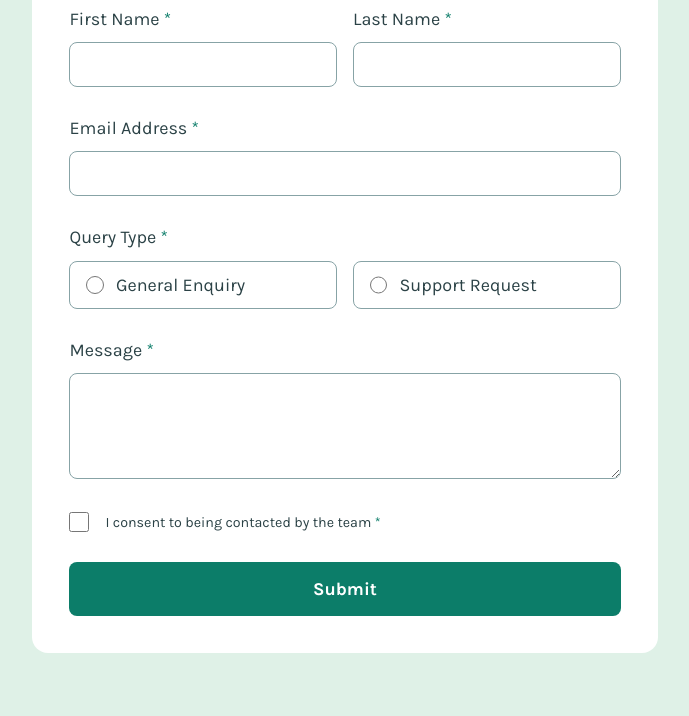
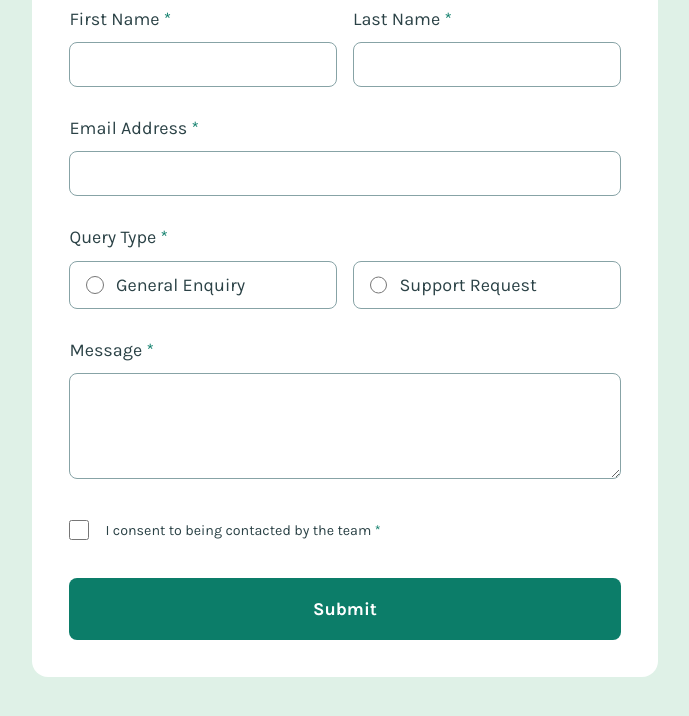
Before and after one commit to Kking927/contact-form, a plain HTML site: page index.html in a window 1280 px wide. Shown: the part 204-920 px from the top of the page, without its empty margins (295-984 px from the left). Drawn offline with Linux system fonts and the light colour scheme.

Commit message:
Adjust padding in checkbox group and button styles
Increase padding for checkbox group and button.

```diff
--- a/style.css
+++ b/style.css
@@ -190,6 +190,7 @@ input[type="checkbox"]:focus-visible {
   display: flex;
   flex-direction: row;
   align-items: center;
+  padding-block: 0.5rem;
   gap: var(--gap-x);
 }
 
@@ -211,7 +212,7 @@ input[type="checkbox"]:focus-visible {
   font-size: var(--submit);
   font-weight: var(--fw-700);
   width: 100%;
-  padding-block: 1rem;
+  padding-block: 1.25rem;
   border: none;
   border-radius: 8px;
   cursor: pointer;
```
